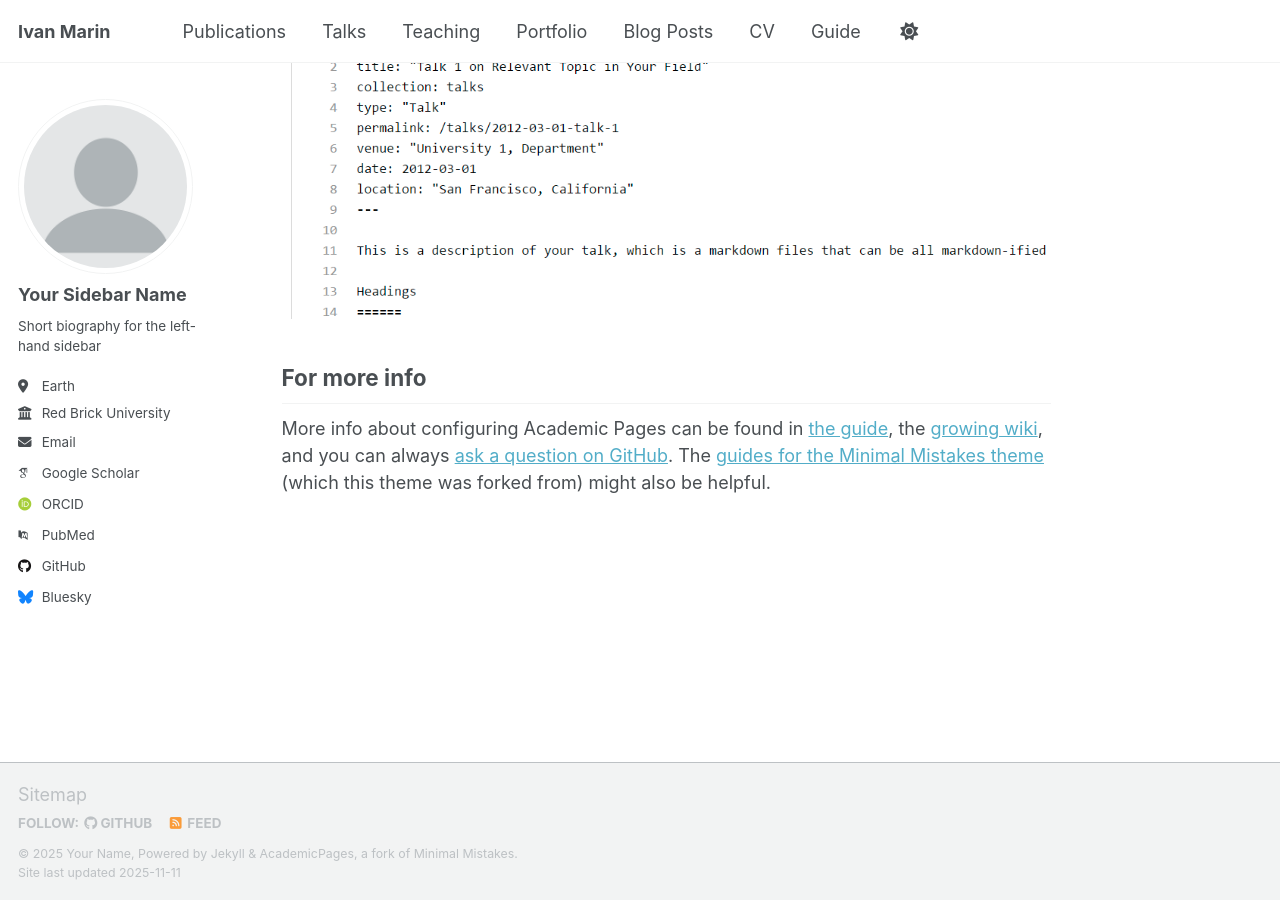
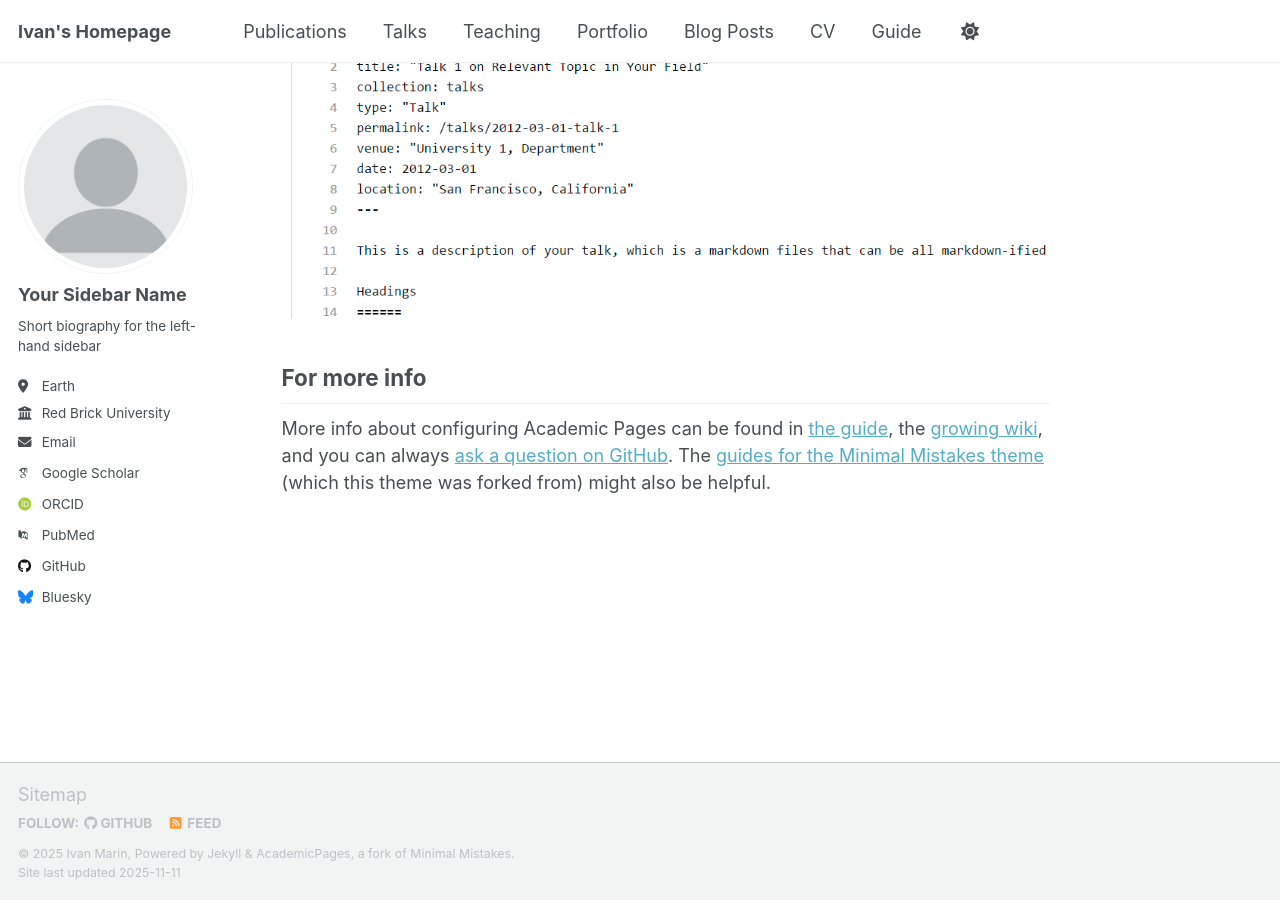
Before and after one commit to iamarin/iamarin.github.io, a Jekyll site: the page built from _pages/about.md, in a window 1280 px wide and 900 px high, scrolled down 2880 px. Built offline with Jekyll 4.4.1, drawn with Linux system fonts in a browser that asks for light colours; some web fonts are replaced; a script that is not in the unit is left out.

Commit message:
name extended

```diff
--- a/_config.yml
+++ b/_config.yml
@@ -9,9 +9,9 @@
 # Basic Site Settings
 locale                   : "en-US"
 site_theme               : "default" # Currently available options are "default", "air"
-title                    : "Ivan Marin"
+title                    : "Ivan's Homepage"
 title_separator          : "-"
-name                     : &name "Your Name"
+name                     : &name "Ivan Marin"
 description              : &description "Your Name's academic portfolio"   # Update this with a general description of your site, this is the default if not overridden by a page
 url                      : https://academicpages.github.io # The base hostname & protocol for your site e.g. "https://[your GitHub username].github.io",
                                                            # or if you already have some other page hosted on Github then use "https://[your GitHub username].github.io/[Your Repo Name]"
```
